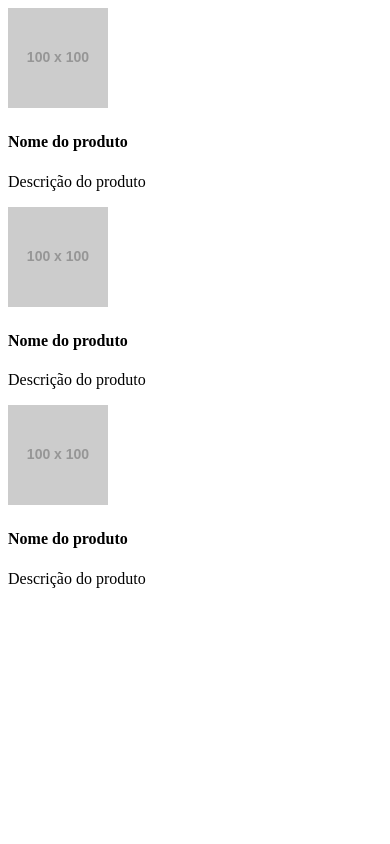
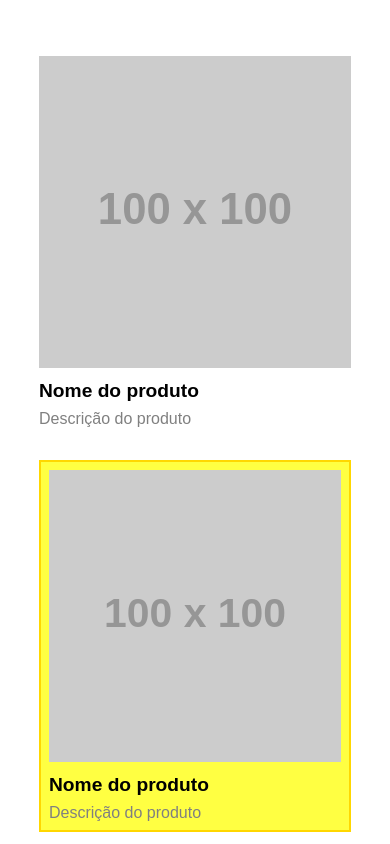
Before and after one commit to davvkt/boas_praticas_css, a plain HTML site: page index.html in a window 390 px wide. Shown: the top 844 px of the page. Drawn offline with Linux system fonts and the light colour scheme; placeholder pictures from the web are drawn by us.

Commit message:
Corrige loop de importação no SASS

```diff
--- a/css/style.css
+++ b/css/style.css
@@ -1,3 +1,51 @@
+@charset "UTF-8";
+* {
+  margin: 0;
+  padding: 0;
+  font-family: sans-serif;
+  box-sizing: border-box;
+}
+
+.product-grid {
+  max-width: 640px;
+  width: 100%;
+  margin: 56px auto;
+  display: grid;
+  grid-template-columns: 33% 33% 33%;
+  grid-column-gap: 1%;
+}
 
 
-/*# sourceMappingURL=style.css.map */
+@media screen and (max-width: 1023px) {
+  .product-grid {
+
+    max-width: 80%;
+    grid-template-columns: repeat(2, 48.5%);
+    grid-column-gap: 3%;
+  }
+}
+@media screen and (max-width: 767px) {
+  .product-grid {
+    display: block;
+  }
+}
+@media screen and (max-width: 767px) {
+  .product-card {
+    margin-bottom: 32px;
+  }
+}
+.product-card__image {
+  width: 100%;
+}
+.product-card__title {
+  font-size: 1.2em;
+  margin: 8px 0;
+}
+.product-card__description {
+  color: gray;
+}
+.product-card--featured {
+  border: 2px solid gold;
+  padding: 8px;
+  background-color: #ffff42;
+}
--- a/sass/_base.scss
+++ b/sass/_base.scss
@@ -1,7 +1,9 @@
 // sass/_base.scss
+@use 'variables'; // Importante!
+
 * {
     margin: 0;
     padding: 0;
-    font-family: sans-serif;
-    box-sizing: border-box; // Adicionado box-sizing, é uma boa prática
+    font-family: variables.$fonte-principal;
+    box-sizing: border-box;
 }
--- a/sass/_layout.scss
+++ b/sass/_layout.scss
@@ -1,26 +1,22 @@
 // sass/_layout.scss
+@use 'variables'; // Importante!
 
 .product-grid {
-    max-width: 640px;
+    max-width: variables.$largura-grid;
     width: 100%;
     margin: 56px auto;
     display: grid;
     grid-template-columns: 33% 33% 33%;
-    grid-column-gap: 1%;
-}
+    grid-column-gap: variables.$gap-grid;
 
-/* Media Queries que afetam o grid */
-@media screen and (max-width: 1023px) {
-    .product-grid {
-        /* A regra .container não existe no HTML, então focamos na .product-grid */
-        max-width: 80%; /* Assumindo que era isso que o .container fazia */
+    // Media Queries
+    @media screen and (max-width: 1023px) {
+        max-width: 80%;
         grid-template-columns: repeat(2, 48.5%);
         grid-column-gap: 3%;
     }
-}
 
-@media screen and (max-width: 767px) {
-    .product-grid {
+    @media screen and (max-width: 767px) {
         display: block;
     }
 }
--- a/sass/_product-card.scss
+++ b/sass/_product-card.scss
@@ -1,33 +1,32 @@
 // sass/_product-card.scss
+@use 'variables'; // Importante!
 
 .product-card {
-    // Estilos do Bloco .product-card (o antigo .produto)
-    // A regra .produto estava vazia, mas a .product-item tinha uma margem no mobile
 
     @media screen and (max-width: 767px) {
         margin-bottom: 32px;
     }
 
-    // Elemento .product-card__image
+
     &__image {
         width: 100%;
     }
 
-    // Elemento .product-card__title
+
     &__title {
         font-size: 1.2em;
         margin: 8px 0;
     }
 
-    // Elemento .product-card__description
+
     &__description {
-        color: gray;
+        color: variables.$cor-texto-descricao;
     }
 
-    // Modificador .product-card--featured
+
     &--featured {
-        border: 2px solid gold;
+        border: 2px solid variables.$cor-borda-destaque;
         padding: 8px;
-        background-color: #ffff42;
+        background-color: variables.$cor-fundo-destaque;
     }
 }
--- a/sass/main.scss
+++ b/sass/main.scss
@@ -1,4 +1,7 @@
 // sass/main.scss
+
+
+
 @use 'base';
 @use 'layout';
 @use 'product-card';
```
Also changed, not shown: sass/_variables.scss (added, +12 -0 lines), 1 other file.
